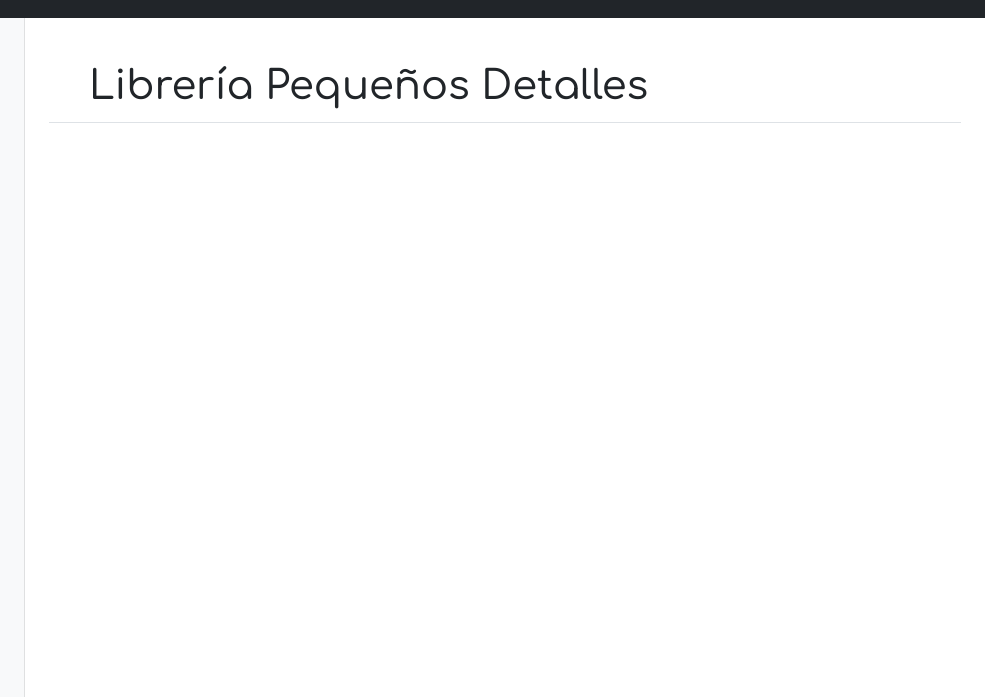
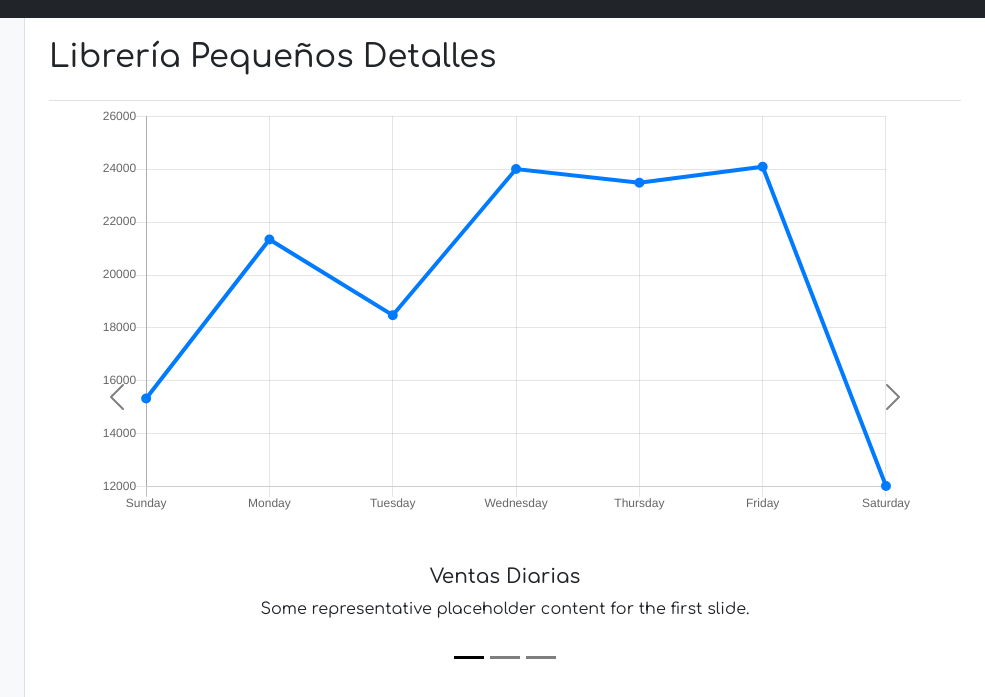
Before and after one commit to Kate505/Lib, a plain HTML site: page index.html in a window 1280 px wide. Shown: the part 49-746 px from the top of the page, 295-1280 px from the left. Drawn offline with nearby package versions, Linux system fonts and the light colour scheme.

Commit message:
modified:   JavaScript/dashboard.js 	modified:   index.html

```diff
--- a/JavaScript/dashboard.js
+++ b/JavaScript/dashboard.js
@@ -76,3 +76,29 @@ new Chart("mynewChart", {
     }
   }
 });
+
+
+var Values = [100,200,300,400,500,600,700,800,900,1000];
+
+new Chart("myotherChart", {
+  type: "line",
+  data: {
+    labels: Values,
+    datasets: [{
+      data: [860,1140,1060,1060,1070,1110,1330,2210,7830,2478],
+      borderColor: "red",
+      fill: false
+    },{
+      data: [1600,1700,1700,1900,2000,2700,4000,5000,6000,7000],
+      borderColor: "green",
+      fill: false
+    },{
+      data: [300,700,2000,5000,6000,4000,2000,1000,200,100],
+      borderColor: "blue",
+      fill: false
+    }]
+  },
+  options: {
+    legend: {display: false}
+  }
+});
--- a/index.html
+++ b/index.html
@@ -211,8 +211,47 @@
       </nav>
 
       <main class="ms-sm-auto col-lg-9 px-md-4">
-        <div class="d-flex justify-content-between flex-wrap flex-md-nowrap align-items-center pt-1 mb-4 border-bottom">
-          <h1 class="pb-1">Librería Pequeños Detalles</h1>
+        <div class="d-flex justify-content-between flex-wrap flex-md-nowrap align-items-center pt-1 mb-2 border-bottom">
+          <h2 class="py-3">Librería Pequeños Detalles</h2>
+        </div>
+
+        <div id="carouselExampleDark" class="px-5 carousel carousel-dark slide" data-bs-ride="carousel">
+          <div class="carousel-indicators">
+            <button type="button" data-bs-target="#carouselExampleDark" data-bs-slide-to="0" class="active" aria-current="true" aria-label="Slide 1"></button>
+            <button type="button" data-bs-target="#carouselExampleDark" data-bs-slide-to="1" aria-label="Slide 2"></button>
+            <button type="button" data-bs-target="#carouselExampleDark" data-bs-slide-to="2" aria-label="Slide 3"></button>
+          </div>
+          <div class="carousel-inner">
+            <div class="carousel-item active" data-bs-interval="10000">
+              <canvas id="myChart" class="d-block w-100"></canvas>
+              <div class="p-5 text-center d-none d-md-block">
+                <h5>Ventas Diarias</h5>
+                <p>Some representative placeholder content for the first slide.</p>
+              </div>
+            </div>
+            <div class="carousel-item" data-bs-interval="2000">
+              <canvas id="mynewChart" class="d-block w-100"></canvas>
+              <div class="p-5 text-center d-none d-md-block">
+                <h5>Ventas Semanales</h5>
+                <p>Some representative placeholder content for the second slide.</p>
+              </div>
+            </div>
+            <div class="carousel-item">
+              <canvas id="myotherChart" class="d-block w-100"></canvas>
+              <div class="p-5 text-center d-none d-md-block">
+                <h5>Ventas Mensuales</h5>
+                <p>Some representative placeholder content for the third slide.</p>
+              </div>
+            </div>
+          </div>
+          <button class="carousel-control-prev" type="button" data-bs-target="#carouselExampleDark" data-bs-slide="prev">
+            <span class="carousel-control-prev-icon" aria-hidden="true"></span>
+            <span class="visually-hidden">Previous</span>
+          </button>
+          <button class="carousel-control-next" type="button" data-bs-target="#carouselExampleDark" data-bs-slide="next">
+            <span class="carousel-control-next-icon" aria-hidden="true"></span>
+            <span class="visually-hidden">Next</span>
+          </button>
         </div>
 
 
```
